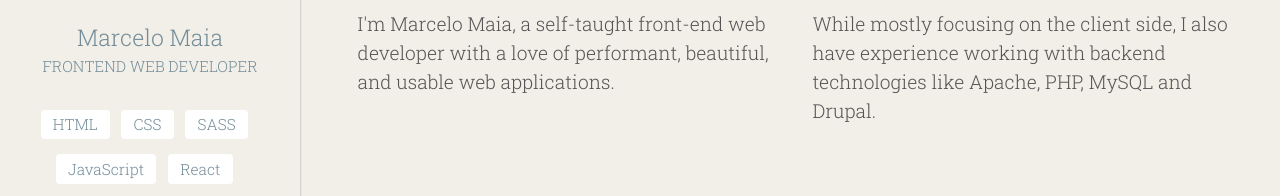
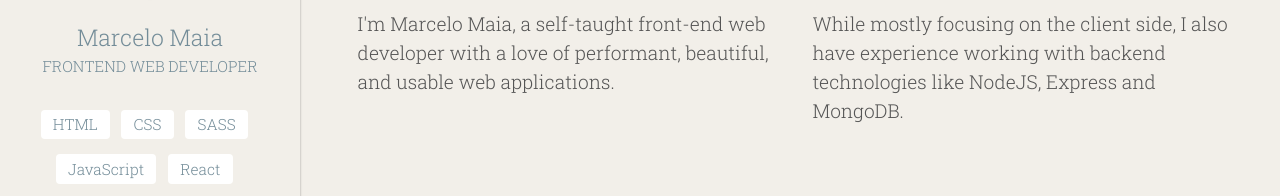
Before and after one commit to marcelomaias/portfolio-2019, a Gatsby site: page / in a window 1280 px wide. Shown: the part 169-365 px from the top of the page. Built offline with nearby package versions, Linux system fonts and the light colour scheme; Gatsby itself is replaced by a stand-in of ours.

Commit message:
Updated description skills

```diff
--- a/src/pages/index.jsx
+++ b/src/pages/index.jsx
@@ -26,7 +26,7 @@ const IndexPage = () => (
       </p>
       <p>
         While mostly focusing on the client side, I also have experience working
-        with backend technologies like Apache, PHP, MySQL and Drupal.
+        with backend technologies like NodeJS, Express and MongoDB.
       </p>
     </div>
 
```
